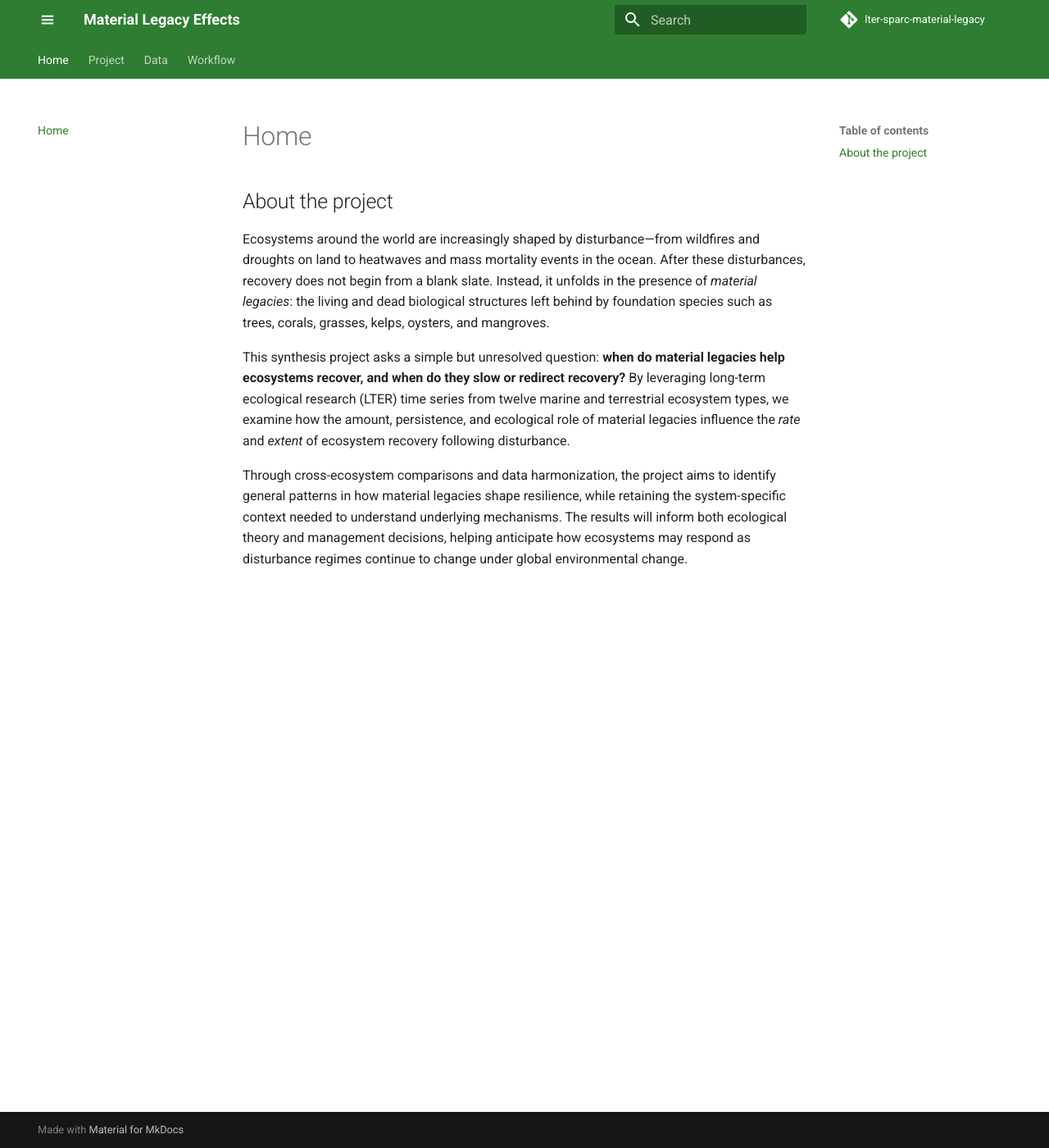
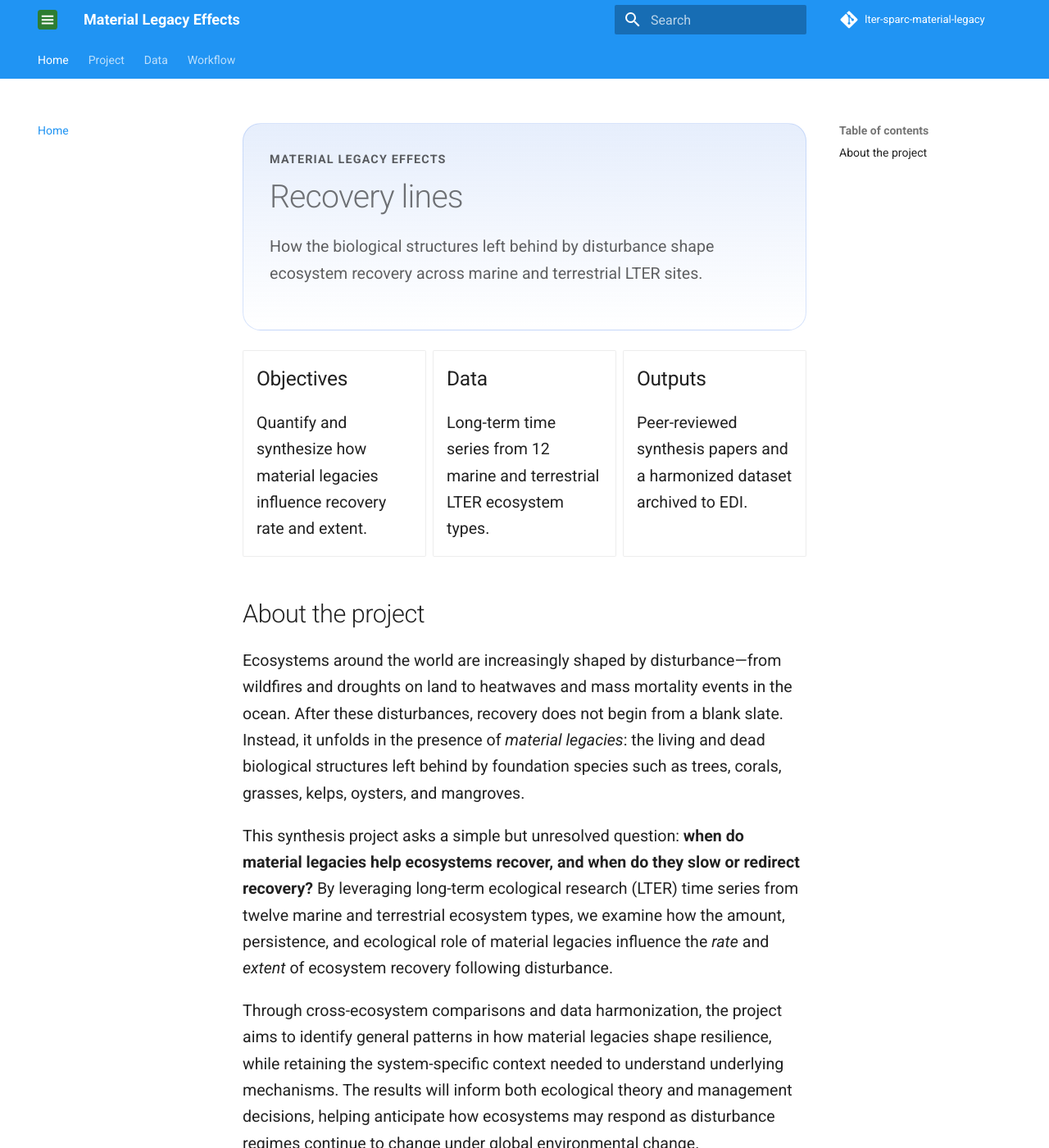
Before and after one commit to lter/lter-sparc-material-legacy, an MkDocs documentation site: the page built from docs/index.md, in a window 1280 px wide and 1400 px high. Shown: the whole window at 82% size. Built offline with MkDocs 1.6.1 and Material for MkDocs 9.7.7, drawn with Linux system fonts in a browser that asks for light colours; comment, search, counter and statistics services are not loaded.

Commit message:
Add theme styling and update homepage layout

```diff
--- a/docs/index.md
+++ b/docs/index.md
@@ -1,3 +1,15 @@
+<div class="hero">
+  <div class="kicker">Material legacy effects</div>
+  <h1 class="title">Recovery lines</h1>
+  <p class="lede">How the biological structures left behind by disturbance shape ecosystem recovery across marine and terrestrial LTER sites.</p>
+</div>
+
+<div class="grid cols-3">
+  <div class="card"><h3>Objectives</h3><p>Quantify and synthesize how material legacies influence recovery rate and extent.</p></div>
+  <div class="card"><h3>Data</h3><p>Long-term time series from 12 marine and terrestrial LTER ecosystem types.</p></div>
+  <div class="card"><h3>Outputs</h3><p>Peer-reviewed synthesis papers and a harmonized dataset archived to EDI.</p></div>
+</div>
+
 ## About the project
 
 Ecosystems around the world are increasingly shaped by disturbance—from wildfires and droughts on land to heatwaves and mass mortality events in the ocean. After these disturbances, recovery does not begin from a blank slate. Instead, it unfolds in the presence of *material legacies*: the living and dead biological structures left behind by foundation species such as trees, corals, grasses, kelps, oysters, and mangroves.
--- /dev/null
+++ b/docs/stylesheets/theme.css
@@ -0,0 +1,96 @@
+/* =========================
+   Brand + Material tokens
+   ========================= */
+:root {
+  --brand: #6495ED;           /* cornflower blue */
+  --brand-strong: #3B78E7;
+  --brand-soft: rgba(100,149,237,0.14);
+
+  --ink: rgba(0,0,0,0.87);
+  --muted: rgba(0,0,0,0.62);
+  --hairline: rgba(0,0,0,0.10);
+
+  --radius: 16px;
+  --shadow: 0 10px 30px rgba(0,0,0,0.10);
+
+  --md-primary-fg-color: var(--brand);
+  --md-primary-fg-color--dark: var(--brand-strong);
+  --md-primary-fg-color--light: #8AB4FF;
+  --md-accent-fg-color: var(--brand);
+  --md-accent-fg-color--transparent: var(--brand-soft);
+}
+
+/* Typography polish */
+.md-typeset {
+  font-size: 0.98rem;
+  line-height: 1.65;
+}
+.md-typeset h1 { letter-spacing: -0.02em; }
+.md-typeset h2 { letter-spacing: -0.015em; }
+.md-typeset h3 { letter-spacing: -0.01em; }
+
+/* Links */
+.md-typeset a {
+  text-decoration-thickness: 0.08em;
+  text-underline-offset: 0.18em;
+}
+.md-typeset a:hover {
+  text-decoration-thickness: 0.12em;
+}
+
+/* Tables */
+.md-typeset table:not([class]) {
+  border: 1px solid var(--hairline);
+  border-radius: var(--radius);
+  overflow: hidden;
+}
+.md-typeset table:not([class]) th {
+  background: rgba(100,149,237,0.08);
+}
+
+/* Grid + cards */
+.grid {
+  display: grid;
+  gap: 1rem;
+}
+.grid.cols-2 { grid-template-columns: repeat(2, minmax(0, 1fr)); }
+.grid.cols-3 { grid-template-columns: repeat(3, minmax(0, 1fr)); }
+
+@media (max-width: 900px) {
+  .grid.cols-2, .grid.cols-3 { grid-template-columns: 1fr; }
+}
+
+.card {
+  border: 1px solid var(--hairline);
+  border-radius: var(--radius);
+  padding: 1.1rem;
+  background: rgba(255,255,255,0.7);
+  backdrop-filter: blur(6px);
+  transition: all 180ms ease;
+}
+.card:hover {
+  box-shadow: var(--shadow);
+  border-color: rgba(100,149,237,0.35);
+  transform: translateY(-1px);
+}
+
+/* Hero block */
+.hero {
+  border: 1px solid rgba(100,149,237,0.25);
+  background: linear-gradient(180deg, rgba(100,149,237,0.16), rgba(255,255,255,0));
+  border-radius: calc(var(--radius) + 6px);
+  padding: 1.6rem;
+  margin: 0.2rem 0 1.2rem 0;
+}
+.hero .kicker {
+  color: var(--muted);
+  font-weight: 600;
+  text-transform: uppercase;
+  letter-spacing: 0.08em;
+  font-size: 0.72rem;
+}
+.hero .title { margin: 0.4rem 0; }
+.hero .lede {
+  color: var(--muted);
+  max-width: 70ch;
+}
--- a/mkdocs.yml
+++ b/mkdocs.yml
@@ -11,11 +11,20 @@ theme:
   favicon: assets/favicon.svg
   palette:
     - scheme: default
-      primary: cornflower blue
-      accent: cornflower blue
+      primary: blue
+      accent: blue
   features:
+    - navigation.instant
+    - navigation.instant.progress
+    - navigation.tracking
     - navigation.tabs
     - navigation.sections
+    - navigation.indexes
+    - navigation.top
+    - content.code.copy
+    - content.code.annotate
+    - content.tabs.link
+    - search.suggest
     - toc.follow
     - search.highlight
 
@@ -35,6 +44,7 @@ plugins:
   - search
 
 extra_css:
+  - stylesheets/theme.css
   - stylesheets/extra.css
 
 
```
